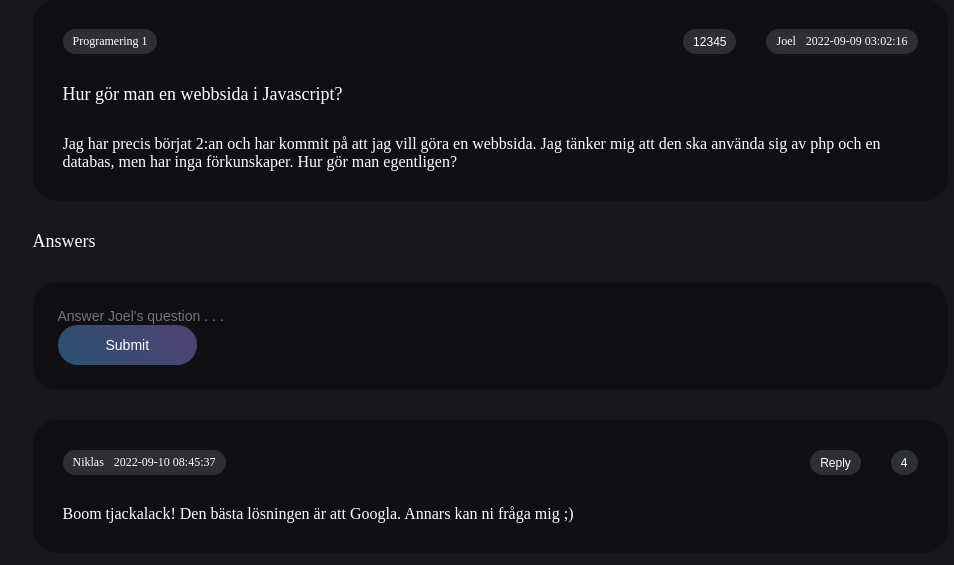
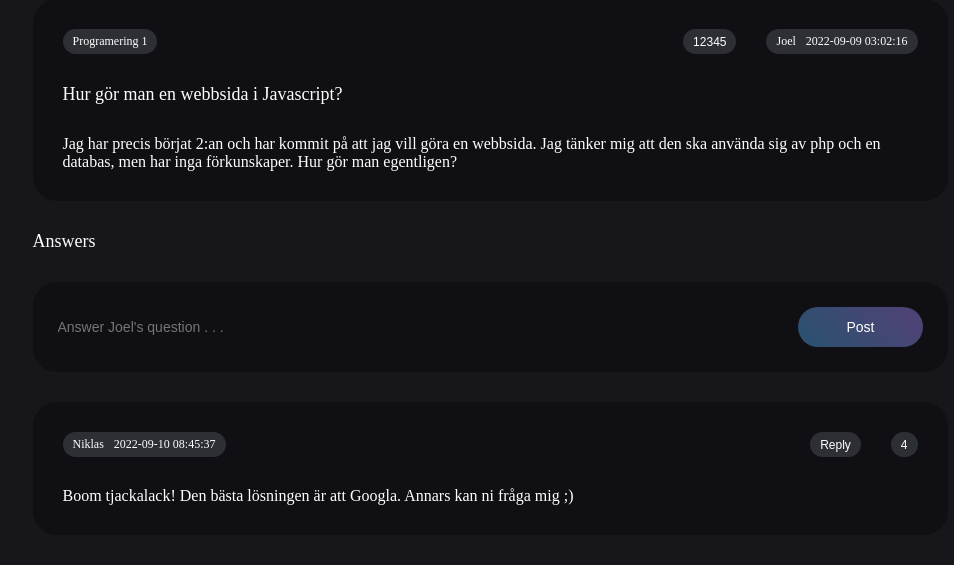
Before and after one commit to Tp-Creator/NTI-Website, a PHP site: page /pages/forum/forumQuestion.php?question=1 in a window 1280 px wide. Shown: the part 242-807 px from the top of the page, without its empty margins (150-1104 px from the left). Run offline with PHP 8.4, Linux system fonts and the light colour scheme; the visitor is signed in with stand-in values (Sample User, id 1); data comes from the database, SQL or seed files in the repository.

Commit message:
small fix

```diff
--- a/pages/account/login.php
+++ b/pages/account/login.php
@@ -46,7 +46,7 @@
 
 <section>
 
-    <h1>Welcome, consider logging in.</h1>
+    <h1>Welcome, consider logging in</h1>
 
         <form name="login" method="post" action="./login.php">
 
--- a/pages/forum/forumQuestion.php
+++ b/pages/forum/forumQuestion.php
@@ -141,12 +141,11 @@
 
 
     <!-- Answer question -->
-    <div class="forumCard FP9">
-        <form name="postAnswer" method="post" action="./forumQuestion.php?question=<?php echo $_GET["question"]?>">
+        <form class="forumCard FP9" name="postAnswer" method="post" action="./forumQuestion.php?question=<?php echo $_GET["question"]?>">
             <!-- ( "Searchfield where user are able to type" )  The name of the user that asked the question -->
             <input class="searchfield AQP1" placeholder="Answer <?php echo $user[1]; ?>'s question . . ." type="text" name="questionAnswer">
 
-            <input class="buttonType1 AQP2" type="submit">
+            <button class="buttonType1 AQP2" type="submit">Post</button>
             <!-- <button class="buttonType1 AQP2">Post</button> -->
         </form>
     </div>
--- a/style/pages/account/account.css
+++ b/style/pages/account/account.css
@@ -107,10 +107,12 @@ a {
 
     padding: 25px;
 
+    border: 2px solid #F15A43;
     border-radius: 10px;
 
     font-size: 14px;
+    text-align: center;
 
-    color: #EF233C;
-    background-color: #101014;
+    color: #ffffff;
+    background-color: #4D2724;
 }
```
